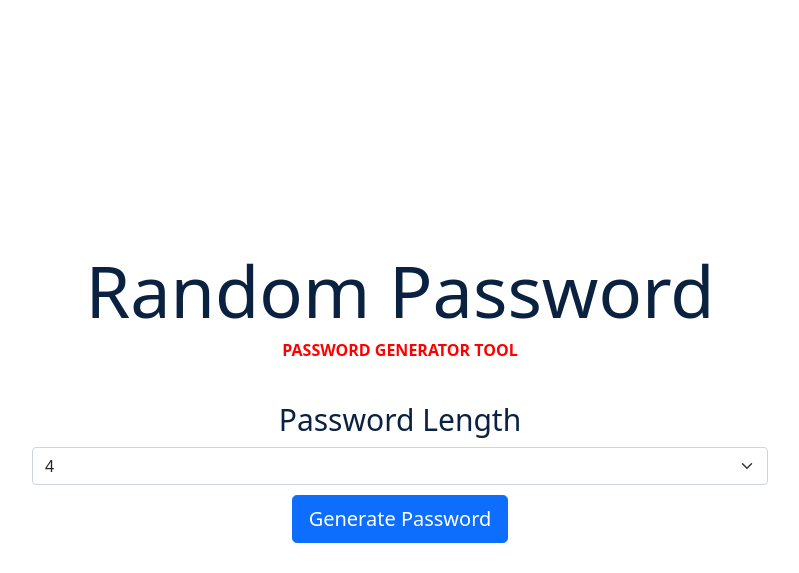
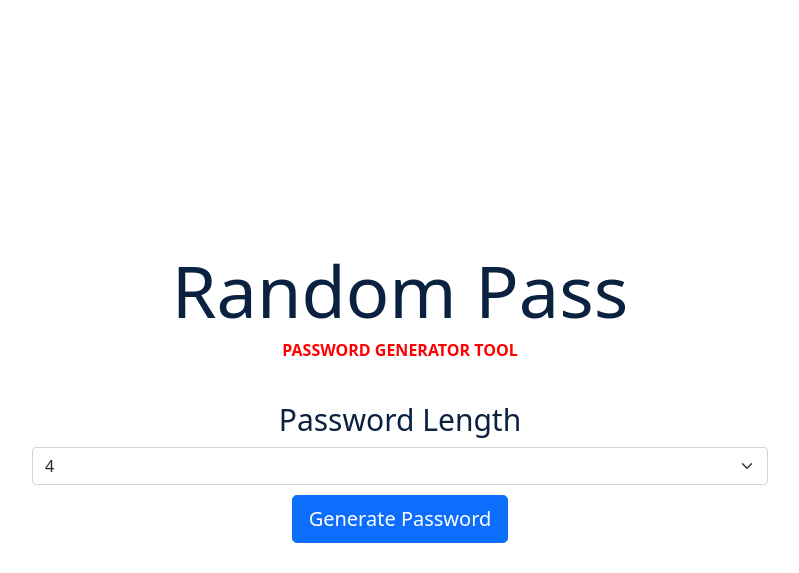
Before and after one commit to gustavocmaciel/random-pass, a Flask app: page / in a window 1280 px wide. Shown: the top 573 px of the page, without its empty margins (240-1039 px from the left). Run offline with Flask 2, Linux system fonts and the light colour scheme.

Commit message:
Update title

```diff
--- a/templates/layout.html
+++ b/templates/layout.html
@@ -11,7 +11,7 @@
         <!--https://favicon.io/emoji-favicons/blue-circle-->
         <link href="/static/favicon.ico" rel="icon">
 
-        <title>Random Passsword</title>
+        <title>Random Pass</title>
 
         <!-- Bootstrap CSS -->
         <link href="https://cdn.jsdelivr.net/npm/bootstrap@5.0.0-beta1/dist/css/bootstrap.min.css" rel="stylesheet" integrity="sha384-giJF6kkoqNQ00vy+HMDP7azOuL0xtbfIcaT9wjKHr8RbDVddVHyTfAAsrekwKmP1" crossorigin="anonymous">
@@ -27,7 +27,7 @@
             <div class="container">
                 <div id="index-div" class="row justify-content-center align-items-center vh-100">
                     <div class="col-md-8 text-center text-shadow">
-                        <h1 class="display-2 mb-2 blue"><b>Random</b> Password</h1>
+                        <h1 class="display-2 mb-2 blue"><b>Random</b> Pass</h1>
                         <h6 class="red"><strong>PASSWORD GENERATOR TOOL</strong></h6>
                         {% block div %}
                         {% endblock %}
```
